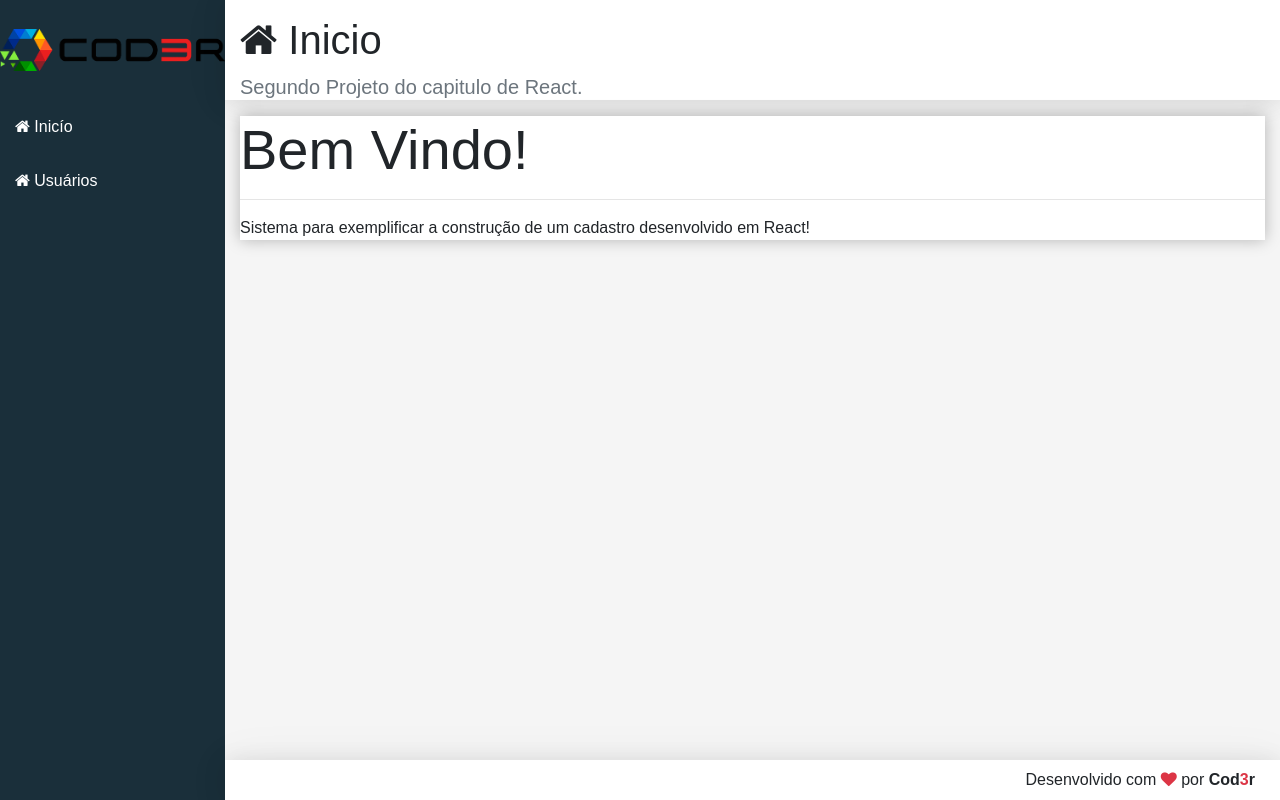
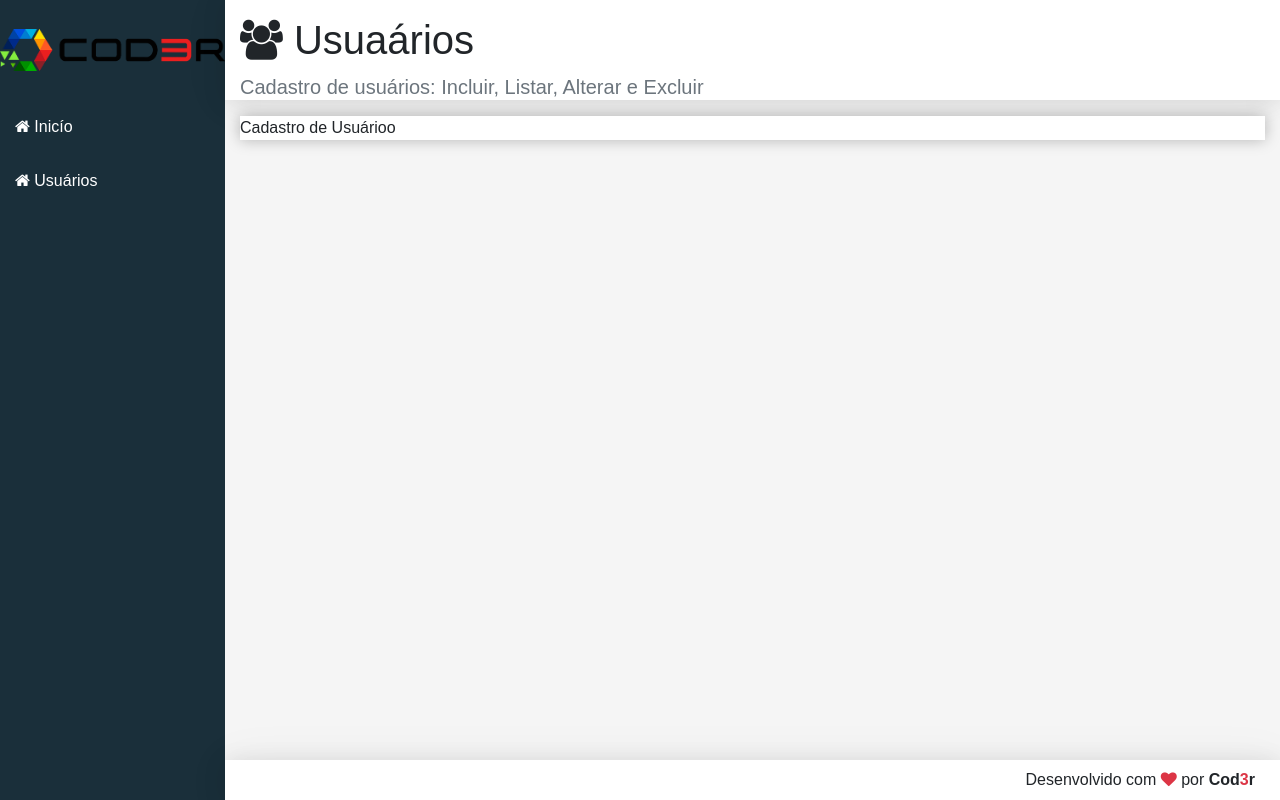
Before and after one commit to TiagoMiranda009/cadastroDeUsuarios, a React (Create React App) app in the folder frontend/: page /users in a window 1280 px wide. Built offline with nearby package versions, Linux system fonts and the light colour scheme.

Commit message:
Implementando rotas(REACT ROUTER)

```diff
--- a/frontend/src/componentes/template/Logo.jsx
+++ b/frontend/src/componentes/template/Logo.jsx
@@ -1,10 +1,11 @@
 import './Logo.css'
 import logo from '../../assets/imgs/logo.png'
 import React from 'react'
+import { Link } from 'react-router-dom'
 
 export default props =>
     <aside className ="logo">
-        <a href="/" className="logo">
+        <Link to="/" className="logo">
             <img src={logo} alt="logo"/>
-        </a>
+        </Link>
     </aside>
--- a/frontend/src/componentes/template/Nav.jsx
+++ b/frontend/src/componentes/template/Nav.jsx
@@ -1,15 +1,17 @@
 import './Nav.css'
 import React from 'react'
+import { Link } from 'react-router-dom'
+
 
 export default props =>
     <aside className="menu-area">
         <nav className="menu">
             {/* Refatorar em casa! */}
-            <a href="#/">
+            <Link to="/">
                 <i className="fa fa-home"></i> Inicío
-            </a>
-            <a href="#/users">
+            </Link>
+            <Link to="/users">
                 <i className="fa fa-home"></i> Usuários
-            </a>
+            </Link>
         </nav>
     </aside>
--- /dev/null
+++ b/frontend/src/componentes/user/UserCrud.jsx
@@ -0,0 +1,18 @@
+import React, { Component } from 'react'
+import Main from '../template/Main'
+
+const headerProps = {
+    icon: 'users',
+    title: 'Usuaários',
+    subtitle: 'Cadastro de usuários: Incluir, Listar, Alterar e Excluir'
+}
+
+export default class UserCrud extends Component {
+    render() {
+        return (
+            <Main {...headerProps}>
+                Cadastro de Usuárioo
+            </Main>
+        )
+    }
+}
--- a/frontend/src/main/App.jsx
+++ b/frontend/src/main/App.jsx
@@ -5,13 +5,17 @@ import React from 'react'
 
 import Logo from '../componentes/template/Logo'
 import Nav from '../componentes/template/Nav'
-import Home from '../componentes/home/Home'
 import Footer from '../componentes/template/Footer'
+import { BrowserRouter } from 'react-router-dom'
+
+import Routes from './Routes'
 
 export default props =>
-    <div className="app">
-        <Logo />
-        <Nav />
-        <Home />
-        <Footer />
-    </div>
+    <BrowserRouter>
+        <div className="app">
+            <Logo />
+            <Nav />
+            <Routes />
+            <Footer />
+        </div>
+    </BrowserRouter>
--- /dev/null
+++ b/frontend/src/main/Routes.jsx
@@ -0,0 +1,12 @@
+import React from 'react'
+import { Switch, Route, Redirect } from 'react-router'
+
+import Home from '../componentes/home/Home'
+import UserCrud from '../componentes/user/UserCrud'
+
+export default props =>
+    <Switch>
+        <Route exact path="/" component={Home} />
+        <Route path="/users" component={UserCrud} />
+        <Redirect from='*' to='/' />
+    </Switch>
```
